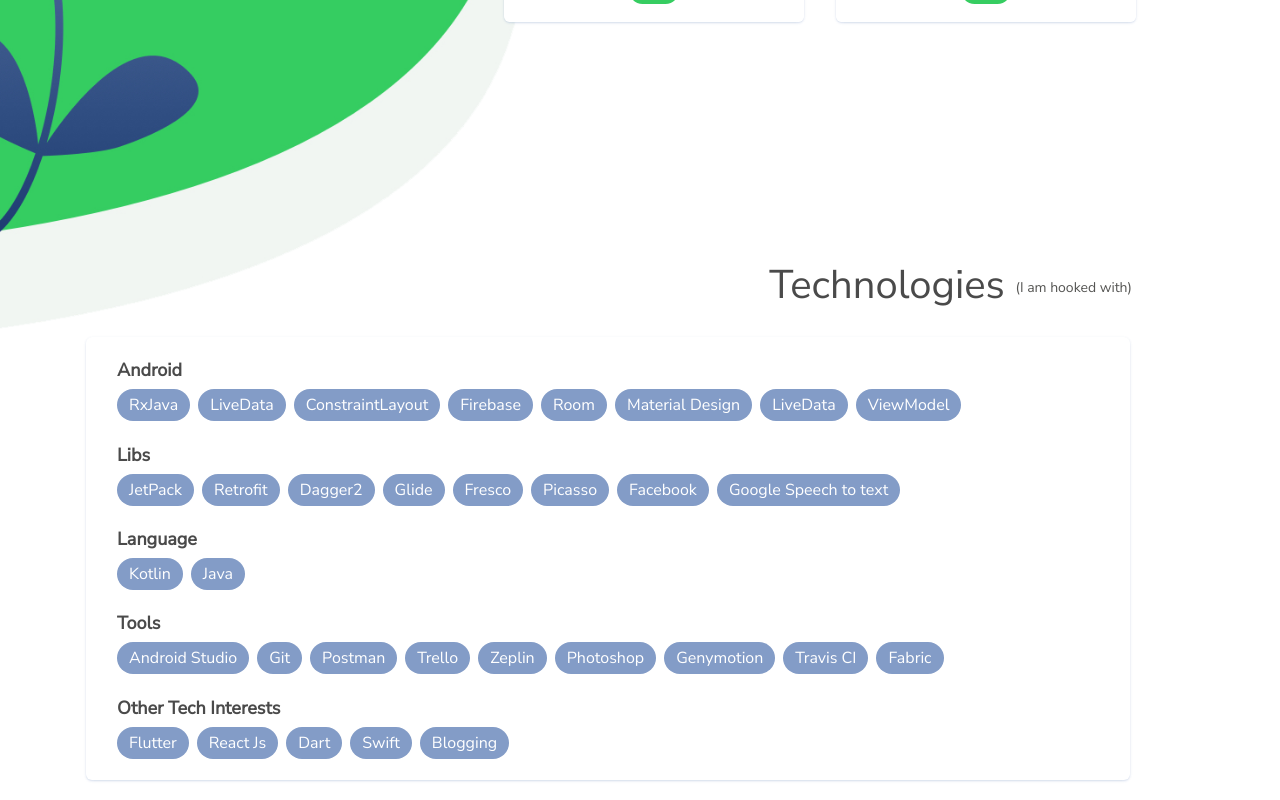
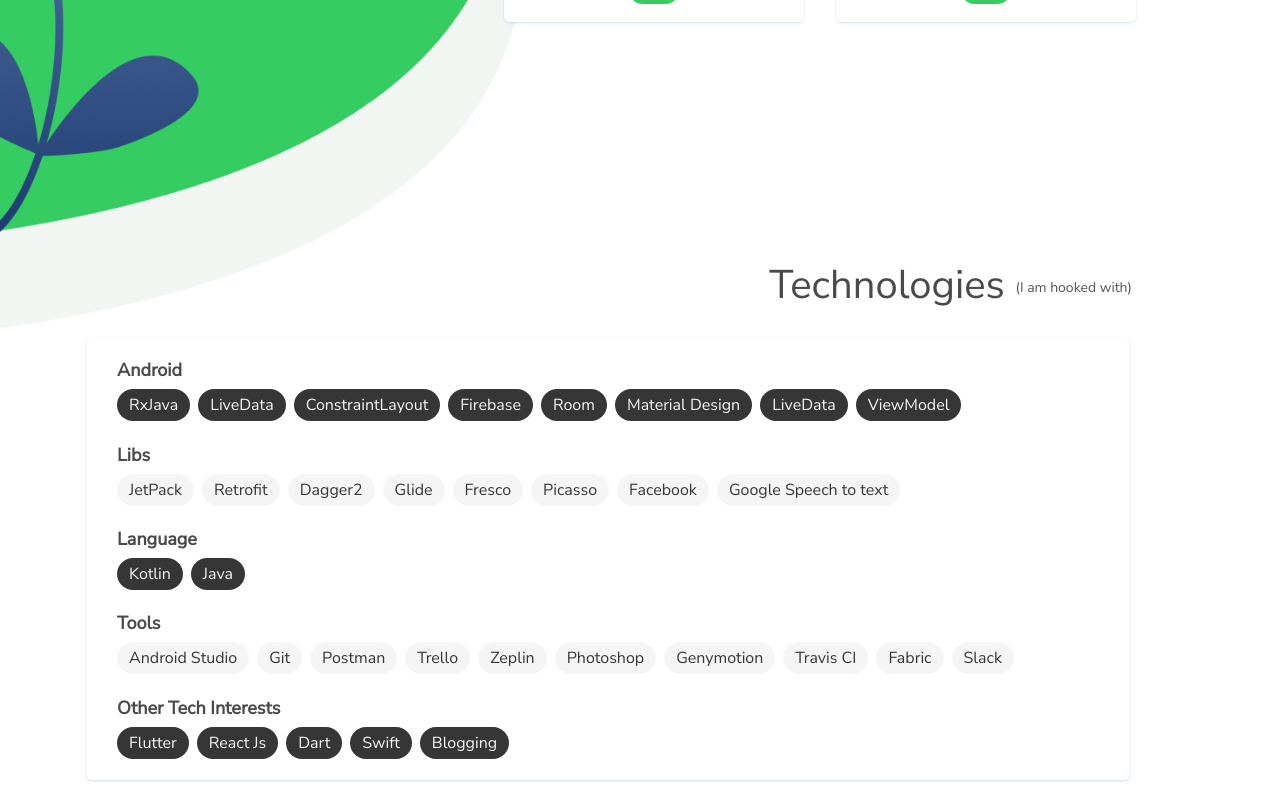
Before and after one commit to worstkiller/portfolio, a React (Create React App) app: page / in a window 1280 px wide. Shown: the part 1729-2529 px from the top of the page. Built offline with nearby package versions, Linux system fonts and the light colour scheme.

Commit message:
fix: some ui changes in tech component

```diff
--- a/src/App.js
+++ b/src/App.js
@@ -5,6 +5,7 @@
 import About from './Content';
 import Portfolio from './Portfolio';
 import Tech from './Tech';
+import Blog from './Blog';
 
 class App extends Component {
   render() {
--- /dev/null
+++ b/src/Blog.js
@@ -0,0 +1,21 @@
+import React, { Component } from 'react';
+
+class Blog extends Component {
+  render() {
+    return (
+      <div class="columns" id="card-tech">
+        <div class="column is-narrow" className="Portfolio-title">
+          <h1 class="title " className="Right-title">
+            Technologies
+          </h1>
+          <h2 class="title title is-6" className="Right-title-sub">
+            (I am hooked with)
+          </h2>
+        </div>
+        <div class="column" className="Tech-card-container" />
+      </div>
+    );
+  }
+}
+
+export default Blog;
--- a/src/Tech.js
+++ b/src/Tech.js
@@ -22,14 +22,26 @@
               </div>
               <div class="column" className="Tech-subtitle-tags">
                 <div class="tags">
-                  <span class="tag is-rounded is-medium">RxJava</span>
-                  <span class="tag is-rounded is-medium">LiveData</span>
-                  <span class="tag is-rounded is-medium">ConstraintLayout</span>
-                  <span class="tag is-rounded is-medium">Firebase</span>
-                  <span class="tag is-rounded is-medium">Room</span>
-                  <span class="tag is-rounded is-medium">Material Design</span>
-                  <span class="tag is-rounded is-medium">LiveData</span>
-                  <span class="tag is-rounded is-medium">ViewModel</span>
+                  <span class="tag is-rounded is-medium  is-dark">RxJava</span>
+                  <span class="tag is-rounded is-medium  is-dark">
+                    LiveData
+                  </span>
+                  <span class="tag is-rounded is-medium  is-dark">
+                    ConstraintLayout
+                  </span>
+                  <span class="tag is-rounded is-medium  is-dark">
+                    Firebase
+                  </span>
+                  <span class="tag is-rounded is-medium  is-dark">Room</span>
+                  <span class="tag is-rounded is-medium  is-dark">
+                    Material Design
+                  </span>
+                  <span class="tag is-rounded is-medium  is-dark">
+                    LiveData
+                  </span>
+                  <span class="tag is-rounded is-medium  is-dark">
+                    ViewModel
+                  </span>
                 </div>
               </div>
 
@@ -44,14 +56,18 @@
               </div>
               <div class="column" className="Tech-subtitle-tags">
                 <div class="tags">
-                  <span class="tag is-rounded is-medium">JetPack</span>
-                  <span class="tag is-rounded is-medium">Retrofit</span>
-                  <span class="tag is-rounded is-medium">Dagger2</span>
-                  <span class="tag is-rounded is-medium">Glide</span>
-                  <span class="tag is-rounded is-medium">Fresco</span>
-                  <span class="tag is-rounded is-medium">Picasso</span>
-                  <span class="tag is-rounded is-medium">Facebook</span>
-                  <span class="tag is-rounded is-medium">
+                  <span class="tag is-rounded is-medium is-light">JetPack</span>
+                  <span class="tag is-rounded is-medium is-light">
+                    Retrofit
+                  </span>
+                  <span class="tag is-rounded is-medium is-light">Dagger2</span>
+                  <span class="tag is-rounded is-medium is-light">Glide</span>
+                  <span class="tag is-rounded is-medium is-light">Fresco</span>
+                  <span class="tag is-rounded is-medium is-light">Picasso</span>
+                  <span class="tag is-rounded is-medium is-light" is-light>
+                    Facebook
+                  </span>
+                  <span class="tag is-rounded is-medium is-light">
                     Google Speech to text
                   </span>
                 </div>
@@ -68,8 +84,8 @@
               </div>
               <div class="column" className="Tech-subtitle-tags">
                 <div class="tags">
-                  <span class="tag is-rounded is-medium">Kotlin</span>
-                  <span class="tag is-rounded is-medium">Java</span>
+                  <span class="tag is-rounded is-medium is-dark">Kotlin</span>
+                  <span class="tag is-rounded is-medium is-dark">Java</span>
                 </div>
               </div>
 
@@ -84,15 +100,24 @@
               </div>
               <div class="column" className="Tech-subtitle-tags">
                 <div class="tags">
-                  <span class="tag is-rounded is-medium">Android Studio</span>
-                  <span class="tag is-rounded is-medium">Git</span>
-                  <span class="tag is-rounded is-medium">Postman</span>
-                  <span class="tag is-rounded is-medium">Trello</span>
-                  <span class="tag is-rounded is-medium">Zeplin</span>
-                  <span class="tag is-rounded is-medium">Photoshop</span>
-                  <span class="tag is-rounded is-medium">Genymotion</span>
-                  <span class="tag is-rounded is-medium">Travis CI</span>
-                  <span class="tag is-rounded is-medium">Fabric</span>
+                  <span class="tag is-rounded is-medium is-light">
+                    Android Studio
+                  </span>
+                  <span class="tag is-rounded is-medium is-light">Git</span>
+                  <span class="tag is-rounded is-medium is-light">Postman</span>
+                  <span class="tag is-rounded is-medium is-light">Trello</span>
+                  <span class="tag is-rounded is-medium is-light">Zeplin</span>
+                  <span class="tag is-rounded is-medium is-light">
+                    Photoshop
+                  </span>
+                  <span class="tag is-rounded is-medium is-light">
+                    Genymotion
+                  </span>
+                  <span class="tag is-rounded is-medium is-light">
+                    Travis CI
+                  </span>
+                  <span class="tag is-rounded is-medium is-light">Fabric</span>
+                  <span class="tag is-rounded is-medium is-light">Slack</span>
                 </div>
               </div>
 
@@ -107,11 +132,15 @@
               </div>
               <div class="column" className="Tech-subtitle-tags">
                 <div class="tags">
-                  <span class="tag is-rounded is-medium">Flutter</span>
-                  <span class="tag is-rounded is-medium">React Js</span>
-                  <span class="tag is-rounded is-medium">Dart</span>
-                  <span class="tag is-rounded is-medium">Swift</span>
-                  <span class="tag is-rounded is-medium">Blogging</span>
+                  <span class="tag is-rounded is-medium  is-dark">Flutter</span>
+                  <span class="tag is-rounded is-medium  is-dark">
+                    React Js
+                  </span>
+                  <span class="tag is-rounded is-medium  is-dark">Dart</span>
+                  <span class="tag is-rounded is-medium  is-dark">Swift</span>
+                  <span class="tag is-rounded is-medium  is-dark">
+                    Blogging
+                  </span>
                 </div>
               </div>
             </div>
```
